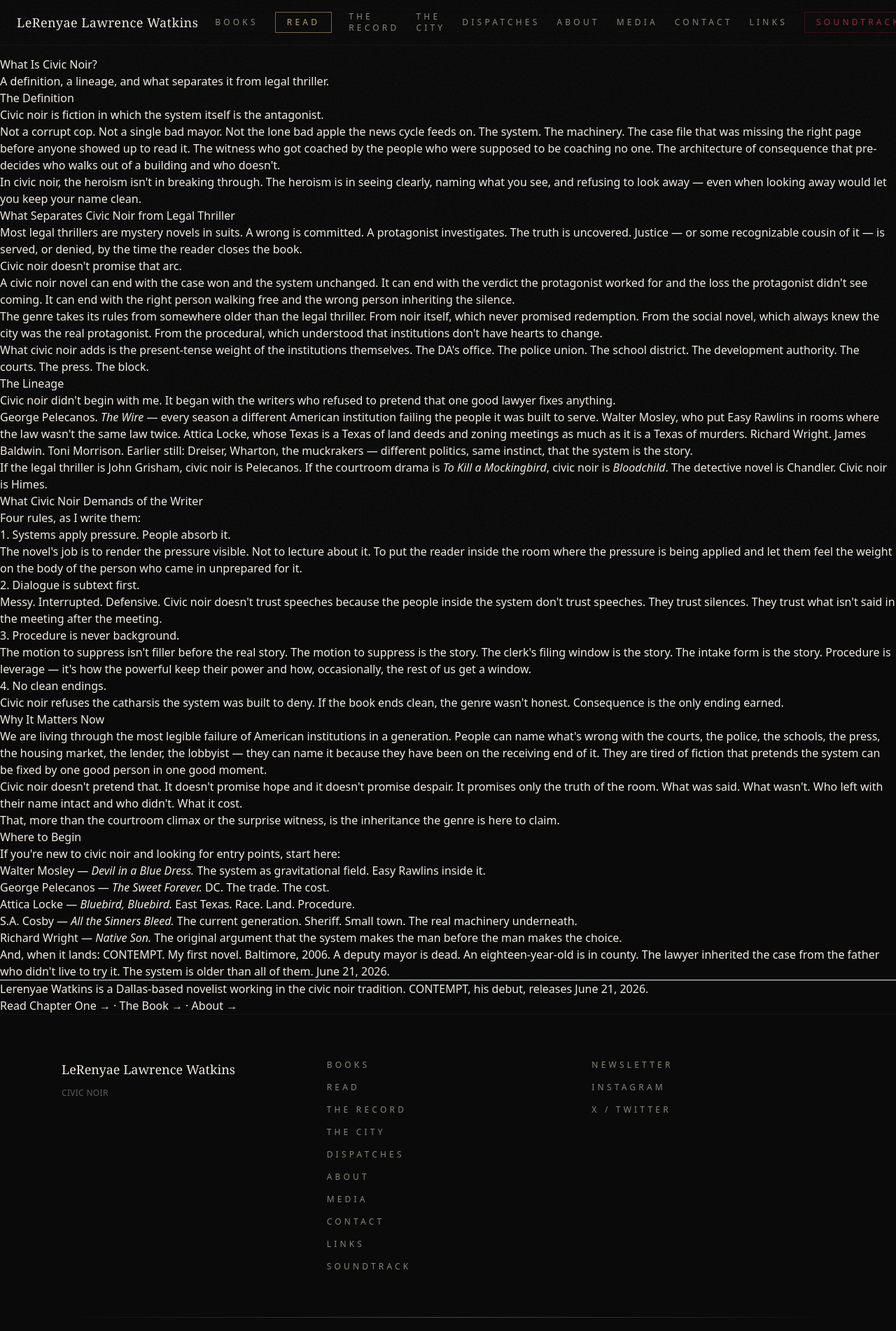
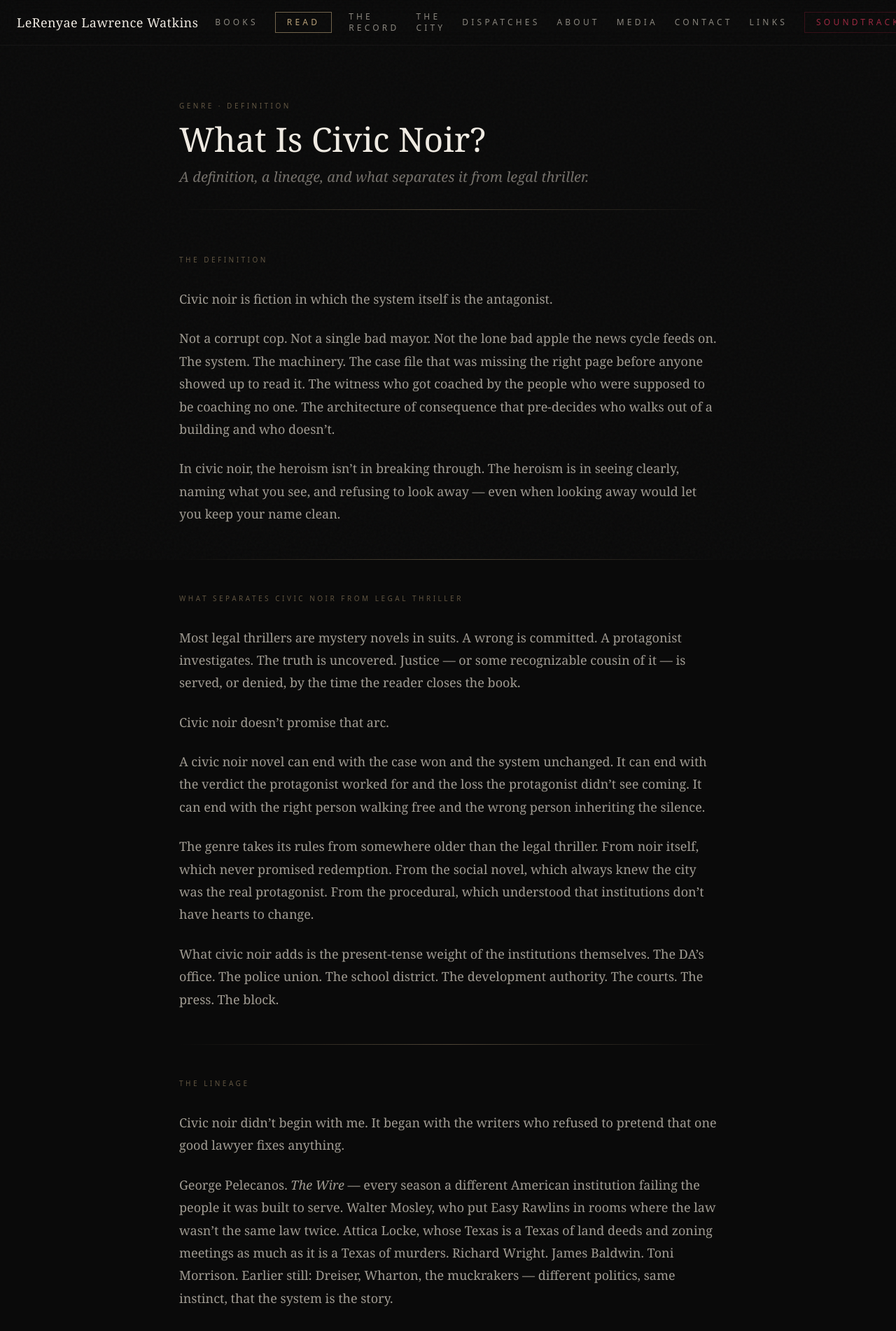
Before and after one commit to lerenyae/Civic-Noir-site, a Next.js app: page /civic-noir in a window 1280 px wide. Shown: the top 1902 px of the page at 70% size. Built offline with nearby package versions, Linux system fonts and the light colour scheme.

Commit message:
Style /civic-noir page to match site design system

```diff
--- a/app/civic-noir/page.tsx
+++ b/app/civic-noir/page.tsx
@@ -1,5 +1,6 @@
 import type { Metadata } from "next";
 import Link from "next/link";
+import SectionReveal from "@/components/SectionReveal";
 
 export const metadata: Metadata = {
   title: "What Is Civic Noir? A Definition — Lerenyae Watkins",
@@ -44,187 +45,306 @@ export default function CivicNoirPage() {
         type="application/ld+json"
         dangerouslySetInnerHTML={{ __html: JSON.stringify(schema) }}
       />
-      <article className="civic-noir-page">
-        <h1>What Is Civic Noir?</h1>
-        <p className="lede">
+
+      {/* Header */}
+      <section className="pt-16 pb-8 px-6">
+        <div className="max-w-3xl mx-auto">
+          <SectionReveal>
+            <p className="text-[10px] font-sans font-light tracking-ultra uppercase text-gold/50 mb-4">
+              Genre &middot; Definition
+            </p>
+            <h1 className="font-serif text-4xl md:text-5xl text-bone-200 font-light">
+              What Is Civic Noir?
+            </h1>
+            <p className="font-serif text-lg md:text-xl text-bone-300/50 font-light italic mt-4">
               A definition, a lineage, and what separates it from legal thriller.
             </p>
+          </SectionReveal>
+        </div>
+      </section>
 
-        <h2>The Definition</h2>
-        <p>Civic noir is fiction in which the system itself is the antagonist.</p>
-        <p>
+      <div className="gold-rule max-w-3xl mx-auto" />
+
+      {/* Body */}
+      <section className="py-16 px-6">
+        <div className="max-w-3xl mx-auto">
+
+          {/* The Definition */}
+          <SectionReveal>
+            <h2 className="text-[10px] font-sans font-light tracking-ultra uppercase text-gold/50 mb-8">
+              The Definition
+            </h2>
+            <p className="font-serif text-lg text-bone-300/70 font-light leading-[1.8] mb-6">
+              Civic noir is fiction in which the system itself is the antagonist.
+            </p>
+            <p className="font-serif text-lg text-bone-300/70 font-light leading-[1.8] mb-6">
               Not a corrupt cop. Not a single bad mayor. Not the lone bad apple the
               news cycle feeds on. The system. The machinery. The case file that was
               missing the right page before anyone showed up to read it. The witness
               who got coached by the people who were supposed to be coaching no one.
               The architecture of consequence that pre-decides who walks out of a
-          building and who doesn't.
+              building and who doesn&rsquo;t.
             </p>
-        <p>
-          In civic noir, the heroism isn't in breaking through. The heroism is
-          in seeing clearly, naming what you see, and refusing to look away —
+            <p className="font-serif text-lg text-bone-300/70 font-light leading-[1.8] mb-6">
+              In civic noir, the heroism isn&rsquo;t in breaking through. The heroism is
+              in seeing clearly, naming what you see, and refusing to look away &mdash;
               even when looking away would let you keep your name clean.
             </p>
+          </SectionReveal>
 
-        <h2>What Separates Civic Noir from Legal Thriller</h2>
-        <p>
+          <div className="gold-rule my-12" />
+
+          {/* What Separates It */}
+          <SectionReveal delay={100}>
+            <h2 className="text-[10px] font-sans font-light tracking-ultra uppercase text-gold/50 mb-8">
+              What Separates Civic Noir from Legal Thriller
+            </h2>
+            <p className="font-serif text-lg text-bone-300/70 font-light leading-[1.8] mb-6">
               Most legal thrillers are mystery novels in suits. A wrong is committed.
-          A protagonist investigates. The truth is uncovered. Justice — or some
-          recognizable cousin of it — is served, or denied, by the time the
+              A protagonist investigates. The truth is uncovered. Justice &mdash; or some
+              recognizable cousin of it &mdash; is served, or denied, by the time the
               reader closes the book.
             </p>
-        <p>Civic noir doesn't promise that arc.</p>
-        <p>
+            <p className="font-serif text-lg text-bone-300/70 font-light leading-[1.8] mb-6">
+              Civic noir doesn&rsquo;t promise that arc.
+            </p>
+            <p className="font-serif text-lg text-bone-300/70 font-light leading-[1.8] mb-6">
               A civic noir novel can end with the case won and the system unchanged.
               It can end with the verdict the protagonist worked for and the loss
-          the protagonist didn't see coming. It can end with the right person
+              the protagonist didn&rsquo;t see coming. It can end with the right person
               walking free and the wrong person inheriting the silence.
             </p>
-        <p>
+            <p className="font-serif text-lg text-bone-300/70 font-light leading-[1.8] mb-6">
               The genre takes its rules from somewhere older than the legal thriller.
               From noir itself, which never promised redemption. From the social
               novel, which always knew the city was the real protagonist. From the
-          procedural, which understood that institutions don't have hearts to
+              procedural, which understood that institutions don&rsquo;t have hearts to
               change.
             </p>
-        <p>
+            <p className="font-serif text-lg text-bone-300/70 font-light leading-[1.8] mb-6">
               What civic noir adds is the present-tense weight of the institutions
-          themselves. The DA's office. The police union. The school district.
+              themselves. The DA&rsquo;s office. The police union. The school district.
               The development authority. The courts. The press. The block.
             </p>
+          </SectionReveal>
 
-        <h2>The Lineage</h2>
-        <p>
-          Civic noir didn't begin with me. It began with the writers who refused
+          <div className="gold-rule my-12" />
+
+          {/* The Lineage */}
+          <SectionReveal delay={100}>
+            <h2 className="text-[10px] font-sans font-light tracking-ultra uppercase text-gold/50 mb-8">
+              The Lineage
+            </h2>
+            <p className="font-serif text-lg text-bone-300/70 font-light leading-[1.8] mb-6">
+              Civic noir didn&rsquo;t begin with me. It began with the writers who refused
               to pretend that one good lawyer fixes anything.
             </p>
-        <p>
-          George Pelecanos. <em>The Wire</em> — every season a different
+            <p className="font-serif text-lg text-bone-300/70 font-light leading-[1.8] mb-6">
+              George Pelecanos. <em>The Wire</em> &mdash; every season a different
               American institution failing the people it was built to serve. Walter
-          Mosley, who put Easy Rawlins in rooms where the law wasn't the same
+              Mosley, who put Easy Rawlins in rooms where the law wasn&rsquo;t the same
               law twice. Attica Locke, whose Texas is a Texas of land deeds and
               zoning meetings as much as it is a Texas of murders. Richard Wright.
               James Baldwin. Toni Morrison. Earlier still: Dreiser, Wharton, the
-          muckrakers — different politics, same instinct, that the system is
+              muckrakers &mdash; different politics, same instinct, that the system is
               the story.
             </p>
-        <p>
+            <p className="font-serif text-lg text-bone-300/70 font-light leading-[1.8] mb-6">
               If the legal thriller is John Grisham, civic noir is Pelecanos. If the
               courtroom drama is <em>To Kill a Mockingbird</em>, civic noir is{" "}
               <em>Bloodchild</em>. The detective novel is Chandler. Civic noir is
               Himes.
             </p>
+          </SectionReveal>
 
-        <h2>What Civic Noir Demands of the Writer</h2>
-        <p>Four rules, as I write them:</p>
+          <div className="gold-rule my-12" />
 
-        <h3>1. Systems apply pressure. People absorb it.</h3>
-        <p>
-          The novel's job is to render the pressure visible. Not to lecture
+          {/* What It Demands */}
+          <SectionReveal delay={100}>
+            <h2 className="text-[10px] font-sans font-light tracking-ultra uppercase text-gold/50 mb-8">
+              What Civic Noir Demands of the Writer
+            </h2>
+            <p className="font-serif text-lg text-bone-300/70 font-light leading-[1.8] mb-8">
+              Four rules, as I write them:
+            </p>
+
+            <div className="space-y-10">
+              <div className="flex items-start gap-4">
+                <span className="text-gold/30 text-xs mt-1 font-light">01</span>
+                <div>
+                  <p className="text-sm text-bone-200/80 font-sans font-light tracking-wide uppercase mb-3">
+                    Systems apply pressure. People absorb it.
+                  </p>
+                  <p className="font-serif text-lg text-bone-300/70 font-light leading-[1.8]">
+                    The novel&rsquo;s job is to render the pressure visible. Not to lecture
                     about it. To put the reader inside the room where the pressure is
                     being applied and let them feel the weight on the body of the person
                     who came in unprepared for it.
                   </p>
+                </div>
+              </div>
 
-        <h3>2. Dialogue is subtext first.</h3>
-        <p>
-          Messy. Interrupted. Defensive. Civic noir doesn't trust speeches
-          because the people inside the system don't trust speeches. They trust
-          silences. They trust what isn't said in the meeting after the meeting.
+              <div className="flex items-start gap-4">
+                <span className="text-gold/30 text-xs mt-1 font-light">02</span>
+                <div>
+                  <p className="text-sm text-bone-200/80 font-sans font-light tracking-wide uppercase mb-3">
+                    Dialogue is subtext first.
                   </p>
+                  <p className="font-serif text-lg text-bone-300/70 font-light leading-[1.8]">
+                    Messy. Interrupted. Defensive. Civic noir doesn&rsquo;t trust speeches
+                    because the people inside the system don&rsquo;t trust speeches. They trust
+                    silences. They trust what isn&rsquo;t said in the meeting after the meeting.
+                  </p>
+                </div>
+              </div>
 
-        <h3>3. Procedure is never background.</h3>
-        <p>
-          The motion to suppress isn't filler before the real story. The motion
-          to suppress is the story. The clerk's filing window is the story. The
-          intake form is the story. Procedure is leverage — it's how the
+              <div className="flex items-start gap-4">
+                <span className="text-gold/30 text-xs mt-1 font-light">03</span>
+                <div>
+                  <p className="text-sm text-bone-200/80 font-sans font-light tracking-wide uppercase mb-3">
+                    Procedure is never background.
+                  </p>
+                  <p className="font-serif text-lg text-bone-300/70 font-light leading-[1.8]">
+                    The motion to suppress isn&rsquo;t filler before the real story. The motion
+                    to suppress is the story. The clerk&rsquo;s filing window is the story. The
+                    intake form is the story. Procedure is leverage &mdash; it&rsquo;s how the
                     powerful keep their power and how, occasionally, the rest of us get
                     a window.
                   </p>
+                </div>
+              </div>
 
-        <h3>4. No clean endings.</h3>
-        <p>
+              <div className="flex items-start gap-4">
+                <span className="text-gold/30 text-xs mt-1 font-light">04</span>
+                <div>
+                  <p className="text-sm text-bone-200/80 font-sans font-light tracking-wide uppercase mb-3">
+                    No clean endings.
+                  </p>
+                  <p className="font-serif text-lg text-bone-300/70 font-light leading-[1.8]">
                     Civic noir refuses the catharsis the system was built to deny. If the
-          book ends clean, the genre wasn't honest. Consequence is the only
+                    book ends clean, the genre wasn&rsquo;t honest. Consequence is the only
                     ending earned.
                   </p>
+                </div>
+              </div>
+            </div>
+          </SectionReveal>
 
-        <h2>Why It Matters Now</h2>
-        <p>
+          <div className="gold-rule my-12" />
+
+          {/* Why It Matters Now */}
+          <SectionReveal delay={100}>
+            <h2 className="text-[10px] font-sans font-light tracking-ultra uppercase text-gold/50 mb-8">
+              Why It Matters Now
+            </h2>
+            <p className="font-serif text-lg text-bone-300/70 font-light leading-[1.8] mb-6">
               We are living through the most legible failure of American
-          institutions in a generation. People can name what's wrong with the
+              institutions in a generation. People can name what&rsquo;s wrong with the
               courts, the police, the schools, the press, the housing market, the
-          lender, the lobbyist — they can name it because they have been on
+              lender, the lobbyist &mdash; they can name it because they have been on
               the receiving end of it. They are tired of fiction that pretends the
               system can be fixed by one good person in one good moment.
             </p>
-        <p>
-          Civic noir doesn't pretend that. It doesn't promise hope and it
-          doesn't promise despair. It promises only the truth of the room. What
-          was said. What wasn't. Who left with their name intact and who didn't.
+            <p className="font-serif text-lg text-bone-300/70 font-light leading-[1.8] mb-6">
+              Civic noir doesn&rsquo;t pretend that. It doesn&rsquo;t promise hope and it
+              doesn&rsquo;t promise despair. It promises only the truth of the room. What
+              was said. What wasn&rsquo;t. Who left with their name intact and who didn&rsquo;t.
               What it cost.
             </p>
-        <p>
+            <p className="font-serif text-lg text-bone-300/70 font-light leading-[1.8] mb-6">
               That, more than the courtroom climax or the surprise witness, is the
               inheritance the genre is here to claim.
             </p>
+          </SectionReveal>
 
-        <h2>Where to Begin</h2>
-        <p>
-          If you're new to civic noir and looking for entry points, start here:
+          <div className="gold-rule my-12" />
+
+          {/* Where to Begin */}
+          <SectionReveal delay={100}>
+            <h2 className="text-[10px] font-sans font-light tracking-ultra uppercase text-gold/50 mb-8">
+              Where to Begin
+            </h2>
+            <p className="font-serif text-lg text-bone-300/70 font-light leading-[1.8] mb-8">
+              If you&rsquo;re new to civic noir and looking for entry points, start here:
             </p>
-        <ul>
-          <li>
-            <strong>Walter Mosley</strong> — <em>Devil in a Blue Dress.</em> The
+
+            <div className="space-y-6 mb-10">
+              <div className="flex items-start gap-4">
+                <span className="text-gold/30 text-xs mt-1 font-light">&mdash;</span>
+                <p className="font-serif text-lg text-bone-300/70 font-light leading-[1.8]">
+                  <strong className="text-bone-200/80">Walter Mosley</strong> &mdash; <em>Devil in a Blue Dress.</em> The
                   system as gravitational field. Easy Rawlins inside it.
-          </li>
-          <li>
-            <strong>George Pelecanos</strong> — <em>The Sweet Forever.</em> DC.
+                </p>
+              </div>
+              <div className="flex items-start gap-4">
+                <span className="text-gold/30 text-xs mt-1 font-light">&mdash;</span>
+                <p className="font-serif text-lg text-bone-300/70 font-light leading-[1.8]">
+                  <strong className="text-bone-200/80">George Pelecanos</strong> &mdash; <em>The Sweet Forever.</em> DC.
                   The trade. The cost.
-          </li>
-          <li>
-            <strong>Attica Locke</strong> — <em>Bluebird, Bluebird.</em> East
+                </p>
+              </div>
+              <div className="flex items-start gap-4">
+                <span className="text-gold/30 text-xs mt-1 font-light">&mdash;</span>
+                <p className="font-serif text-lg text-bone-300/70 font-light leading-[1.8]">
+                  <strong className="text-bone-200/80">Attica Locke</strong> &mdash; <em>Bluebird, Bluebird.</em> East
                   Texas. Race. Land. Procedure.
-          </li>
-          <li>
-            <strong>S.A. Cosby</strong> — <em>All the Sinners Bleed.</em> The
+                </p>
+              </div>
+              <div className="flex items-start gap-4">
+                <span className="text-gold/30 text-xs mt-1 font-light">&mdash;</span>
+                <p className="font-serif text-lg text-bone-300/70 font-light leading-[1.8]">
+                  <strong className="text-bone-200/80">S.A. Cosby</strong> &mdash; <em>All the Sinners Bleed.</em> The
                   current generation. Sheriff. Small town. The real machinery
                   underneath.
-          </li>
-          <li>
-            <strong>Richard Wright</strong> — <em>Native Son.</em> The original
+                </p>
+              </div>
+              <div className="flex items-start gap-4">
+                <span className="text-gold/30 text-xs mt-1 font-light">&mdash;</span>
+                <p className="font-serif text-lg text-bone-300/70 font-light leading-[1.8]">
+                  <strong className="text-bone-200/80">Richard Wright</strong> &mdash; <em>Native Son.</em> The original
                   argument that the system makes the man before the man makes the
                   choice.
-          </li>
-        </ul>
+                </p>
+              </div>
+            </div>
 
-        <p>
+            <p className="font-serif text-lg text-bone-300/70 font-light leading-[1.8] mb-6">
               And, when it lands:{" "}
-          <Link href="/books">
+              <Link href="/books" className="text-gold hover:text-gold/80 transition-colors">
                 <strong>CONTEMPT.</strong>
               </Link>{" "}
               My first novel. Baltimore, 2006. A deputy mayor is dead. An
               eighteen-year-old is in county. The lawyer inherited the case from the
-          father who didn't live to try it. The system is older than all of
+              father who didn&rsquo;t live to try it. The system is older than all of
               them. June 21, 2026.
             </p>
+          </SectionReveal>
 
-        <hr />
+          <div className="gold-rule my-12" />
 
-        <p>
-          <strong>
+          {/* Bio + Links */}
+          <SectionReveal delay={100}>
+            <p className="font-serif text-sm text-bone-300/50 font-light leading-[1.8] mb-8">
+              <strong className="text-bone-300/70">
                 Lerenyae Watkins is a Dallas-based novelist working in the civic
                 noir tradition. CONTEMPT, his debut, releases June 21, 2026.
               </strong>
             </p>
-        <p>
-          <Link href="/chapter-one">Read Chapter One →</Link>
-          {" · "}
-          <Link href="/books">The Book →</Link>
-          {" · "}
-          <Link href="/about">About →</Link>
-        </p>
-      </article>
+            <div className="flex flex-wrap gap-4">
+              <Link href="/chapter-one" className="btn-primary">
+                Read Chapter One
+              </Link>
+              <Link href="/books" className="btn-secondary">
+                The Book
+              </Link>
+              <Link href="/about" className="btn-secondary">
+                About
+              </Link>
+            </div>
+          </SectionReveal>
+
+        </div>
+      </section>
     </>
   );
 }
```
Lines whose indentation alone changed are shown as unchanged.
